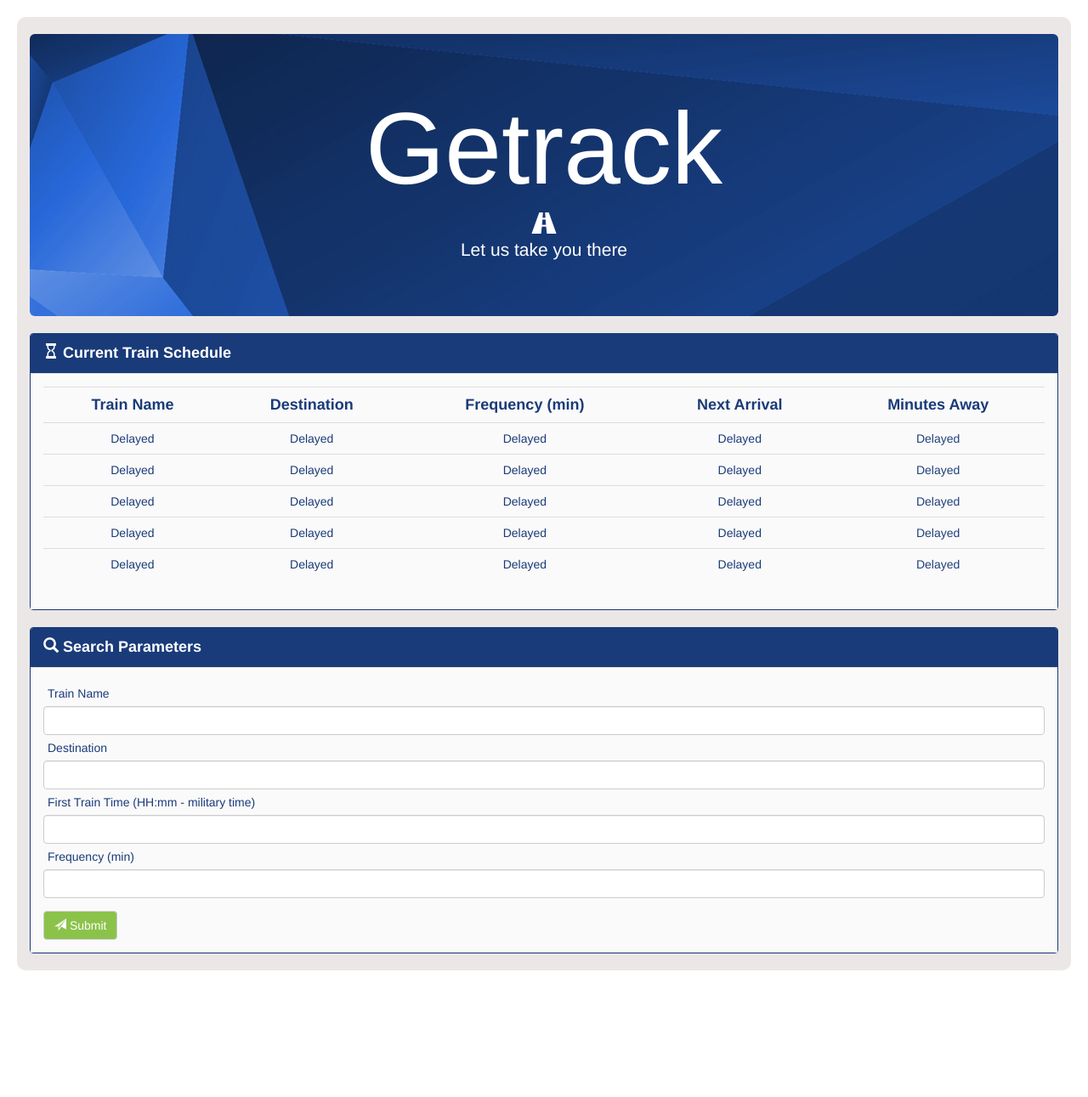
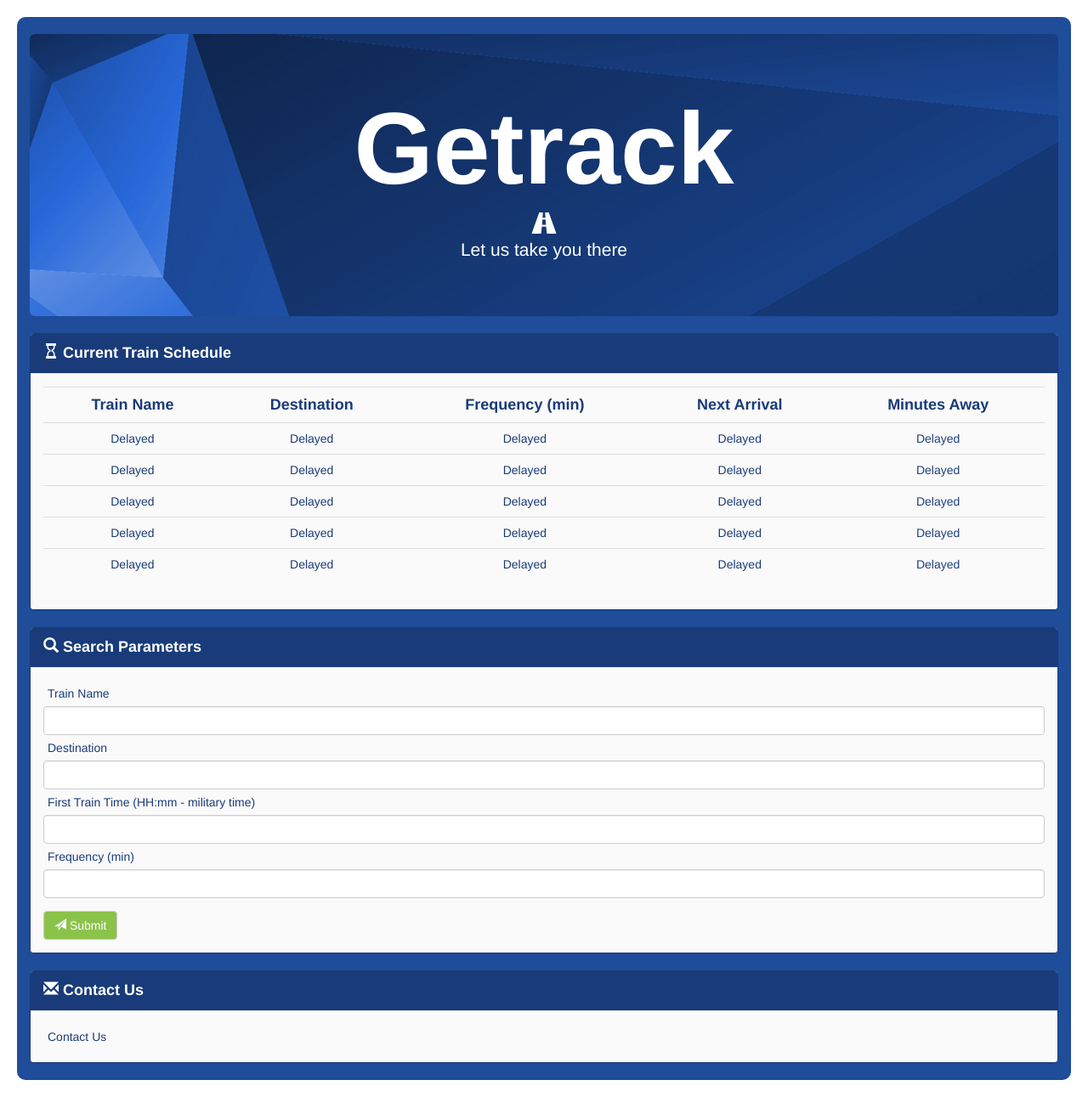
Before and after one commit to NBDelpino1/07-Firebase, a PHP site: page / in a window 1280 px wide. Shown: the whole page at 85% size. Before the commit the page ends 1142 px from the top, so only its background shows below. Run offline with PHP 8.4, Linux system fonts and the light colour scheme; some libraries are stand-ins or nearby versions.

Commit message:
html/css minor adjustments and new footer

```diff
--- a/assets/css/style.css
+++ b/assets/css/style.css
@@ -1,66 +1,87 @@
-.jumbotron{
+.jumbotron {
     text-align: center;
-	color: white;  /*jumbo color*/
+    color: #fff;
+/*jumbo color*/
     margin-bottom: 20px;
     margin-top: 20px;
-	background-image: url(blue.jpg); /*1220*330*300*/
+    background-image: url(blue.jpg);
+/*1220*330*300*/
     background-repeat: no-repeat;
 /*font-family: 'Pontano Sans', sans-serif;*/
 }
-.jumbotron p{
-	color: white;
+
+.jumbotron p {
+    color: #fff;
 }
-.jumbotron h1{
+
+.jumbotron h1 {
     font-size: 120px;
+    font-weight: 700;
 }
-.glyphicon-road{
+
+.glyphicon-road {
     font-size: 25px;
 }
-.panel-body{
+
+.panel-body {
     background-color: #fbfafa;
+    border-radius: 10px;
+}
 
-}
-.panel-body p{
+.panel-body p {
     margin: 5px;
 }
-.panel-default>.panel-heading{ /*search parameter header*/
+
+.panel-default>.panel-heading {
+/*search parameter header*/
     background-color: #193b79;
-	color: white;
-	font-weight: bold;
+    color: #fff;
+    font-weight: 700;
     font-size: 18px;
 }
+
 /*.form-control{
-	background-color: #d5e5e6;*/ /*input box*/
+	background-color: #d5e5e6;*/
+/*input box*/
 /*}*/
-.btn-default{ /*submit button*/
+.btn-default {
+/*submit button*/
     margin-top: 15px;
     background-color: #8bc34a;
-	color: white;
+    color: #fff;
 }
-.panel-default{ /*search parameter border*/
+
+.panel-default {
+/*search parameter border*/
     border-color: #193b79;
 }
-th ,td{
+
+th,td {
     color: #193b79;
     text-align: center;
 }
-p{
+
+p {
     color: #193b79;
+}
 
-}
-th{
+th {
     font-size: 18px;
 }
-.container-fluid{
+
+.container-fluid {
     border-color: blue;
     margin: 20px;
     border-radius: 10px;
-	background-color: #ece7e7;
-}
-@keyframes fadeIn {
-  from { opacity: 0; }
+    background-color: #1f4d99;
 }
 
-.blink{
+@keyframes fadeIn {
+    from {
+        opacity: 0;
+    }
+}
+
+.blink {
     animation: fadeIn .5s infinite alternate;
 }
--- a/index.html
+++ b/index.html
@@ -8,8 +8,7 @@
     <link crossorigin="anonymous" href="https://maxcdn.bootstrapcdn.com/bootstrap/3.3.6/css/bootstrap.min.css" integrity=
     "sha384-1q8mTJOASx8j1Au+a5WDVnPi2lkFfwwEAa8hDDdjZlpLegxhjVME1fgjWPGmkzs7" rel="stylesheet">
     <!-- <link href='https://fonts.googleapis.com/css?family=Pontano+Sans' rel='stylesheet' type='text/css'> -->
-    <link href="assets/css/style.css" rel="stylesheet">
-    <!-- <link href="assets/images" rel="stylesheet"> -->
+    <link href="assets/css/style.css" rel="stylesheet"><!-- <link href="assets/images" rel="stylesheet"> -->
 </head>
 <body>
     <div class="container-fluid">
@@ -80,6 +79,14 @@
                 "button"><span aria-hidden="true" class="glyphicon glyphicon-send"></span> Submit</button>
             </div>
         </div>
+        <div class="panel panel-default">
+            <div class="panel-heading">
+                <span aria-hidden="true" class="glyphicon glyphicon-envelope"></span> Contact Us
+            </div>
+            <div class="panel-body">
+                <p>Contact Us</p>
+            </div>
+        </div>
     </div>
     <script src="https://ajax.googleapis.com/ajax/libs/jquery/1.11.3/jquery.min.js">
     </script>
```
Lines whose indentation alone changed are shown as unchanged.
